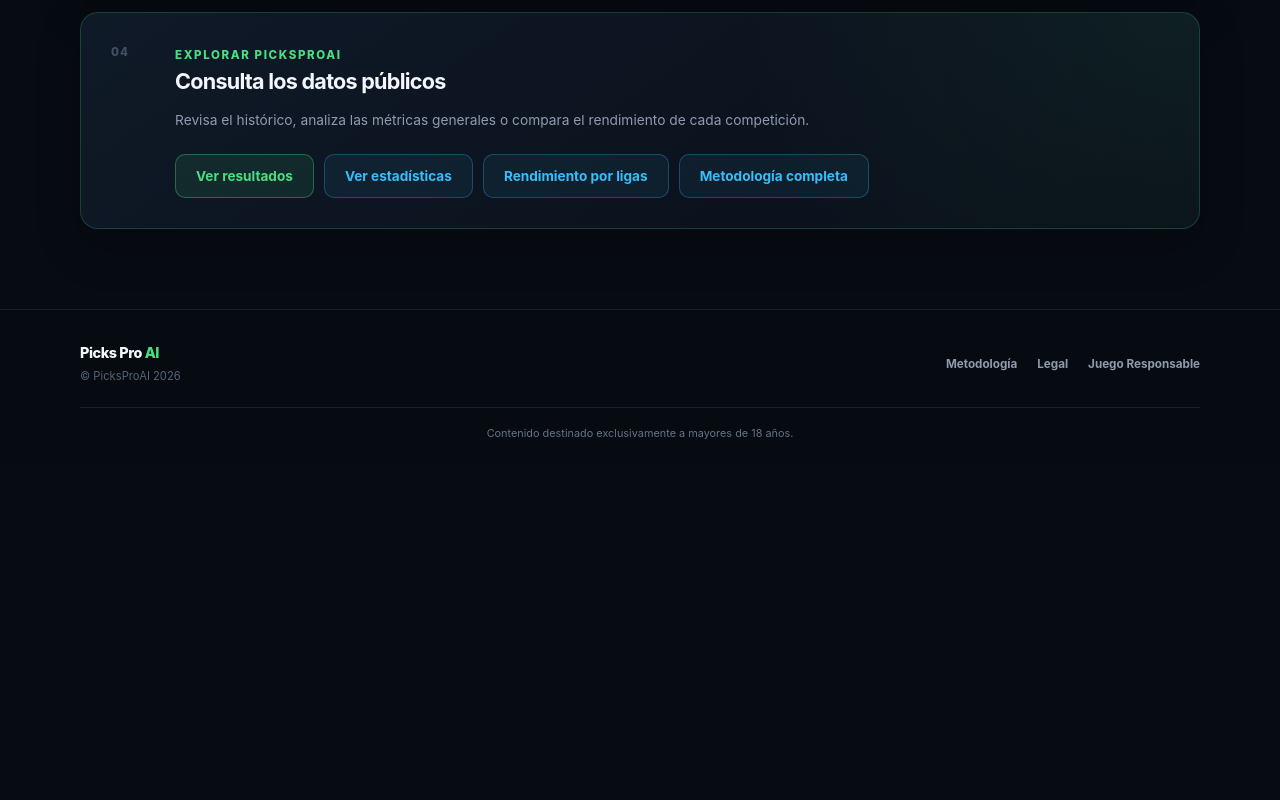
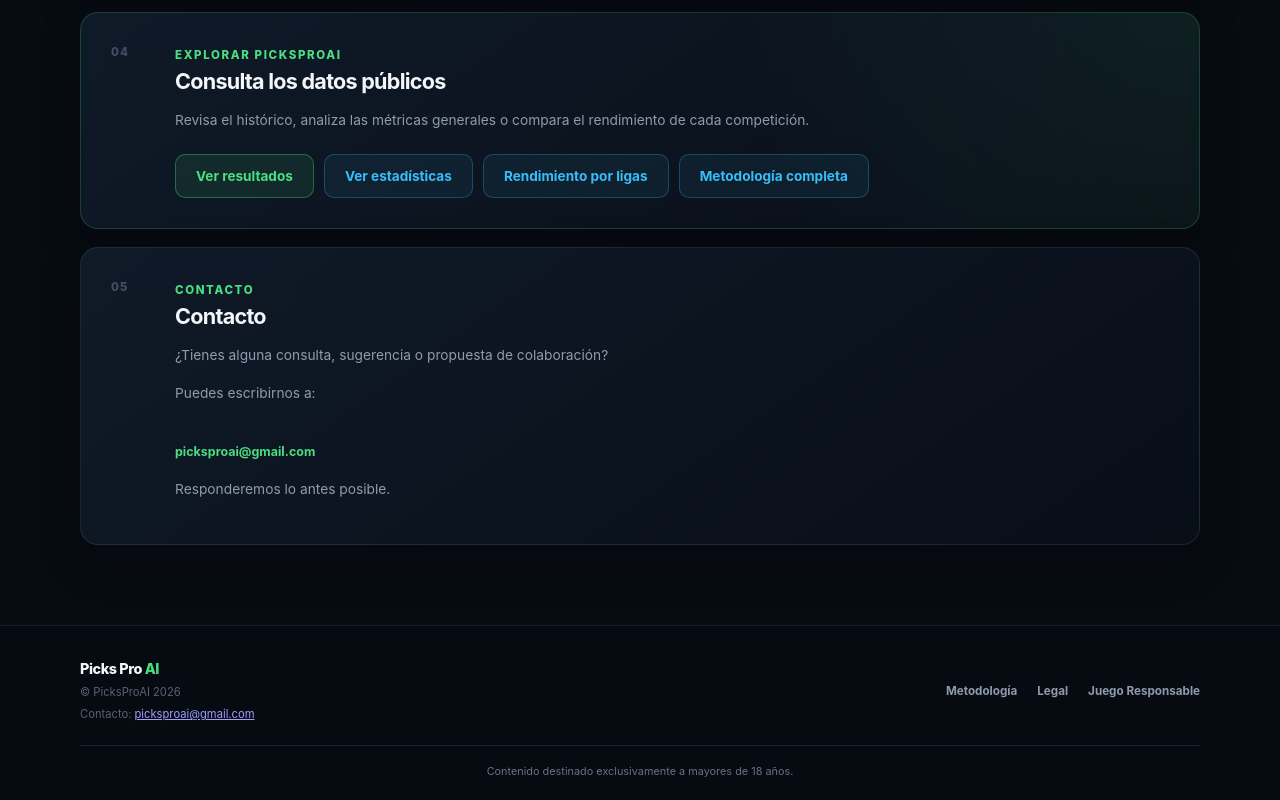
Before and after one commit to magoestrategico-art/picksproai-public, a Next.js app: page /sobre in a window 1280 px wide. Shown: the part 1914-2714 px from the top of the page. Before the commit the page ends 2376 px from the top, so only its background shows below. Built offline with nearby package versions, Linux system fonts and the light colour scheme.

Commit message:
Add official contact email

```diff
--- a/src/app/layout.tsx
+++ b/src/app/layout.tsx
@@ -116,6 +116,7 @@ export default function RootLayout({ children }: Readonly<{ children: ReactNode
             <div>
               <Link className="site-brand" href="/">Picks Pro <span>AI</span></Link>
               <p>© PicksProAI 2026</p>
+              <p>Contacto: <a href="mailto:picksproai@gmail.com">picksproai@gmail.com</a></p>
             </div>
             <nav className="site-footer__links" aria-label="Enlaces legales">
               <Link href="/metodologia">Metodología</Link>
--- a/src/app/legal/page.tsx
+++ b/src/app/legal/page.tsx
@@ -47,6 +47,8 @@ export default function LegalPage() {
 
         <section><span>06</span><div><h2>Uso bajo responsabilidad del usuario</h2><p>El acceso y uso del sitio se realiza bajo la responsabilidad del usuario. Al utilizar esta web, el usuario reconoce que comprende los riesgos asociados a las apuestas y que debe cumplir la legislación y los límites de edad aplicables en su lugar de residencia.</p></div></section>
 
+        <section><span>07</span><div><h2>Contacto oficial</h2><p>El medio oficial de contacto de PicksProAI es <a className="inline-link" href="mailto:picksproai@gmail.com">picksproai@gmail.com</a>.</p></div></section>
+
         <aside className="legal-callout"><strong>Uso responsable</strong><p>Si decides apostar, utiliza únicamente cantidades cuya pérdida puedas asumir y consulta nuestra página de <Link href="/juego-responsable">Juego Responsable</Link>.</p></aside>
       </article>
     </main>
--- a/src/app/sobre/page.tsx
+++ b/src/app/sobre/page.tsx
@@ -107,6 +107,18 @@ export default function AboutPage() {
               </div>
             </div>
           </section>
+
+          <section className="methodology-card methodology-card--wide" aria-labelledby="contact-title">
+            <span className="methodology-card__number">05</span>
+            <div>
+              <span className="section-kicker">Contacto</span>
+              <h2 id="contact-title">Contacto</h2>
+              <p>¿Tienes alguna consulta, sugerencia o propuesta de colaboración?</p>
+              <p>Puedes escribirnos a:</p>
+              <p><a className="inline-link" href="mailto:picksproai@gmail.com">picksproai@gmail.com</a></p>
+              <p>Responderemos lo antes posible.</p>
+            </div>
+          </section>
         </div>
       </div>
     </main>
```
Also changed, not shown: src/app/juego-responsable/page.tsx (+8 -0 lines).
